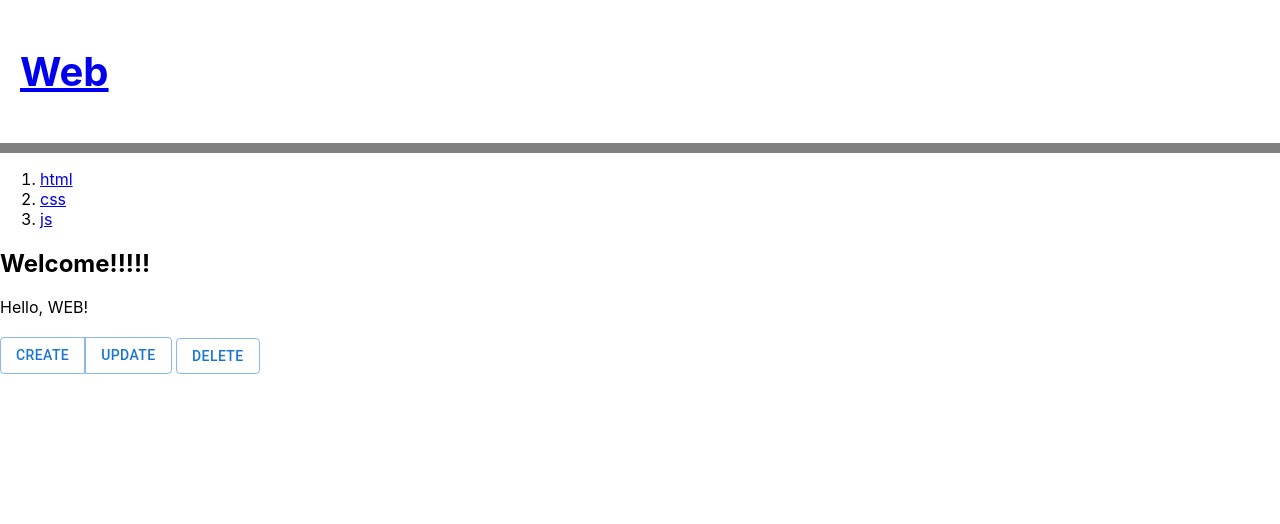
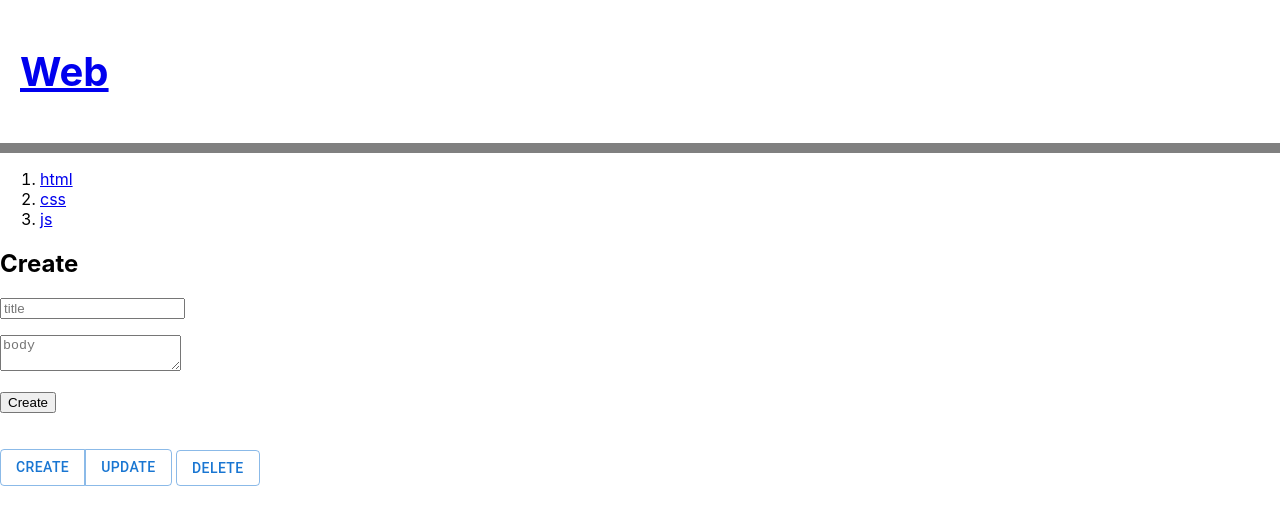
Before and after one commit to zinseo964/react-app, a React (Create React App) app: page / in a window 1280 px wide. Both pictures are taken after a click on the button "CREATE". Shown: the top 524 px of the page. Built offline with nearby package versions, Linux system fonts and the light colour scheme.

Commit message:
[make] 0613 class ; make create/delete constructor

```diff
--- a/package.json
+++ b/package.json
@@ -13,6 +13,7 @@
     "react": "^18.1.0",
     "react-dom": "^18.1.0",
     "react-scripts": "5.0.1",
+    "styled-components": "^5.3.5",
     "web-vitals": "^2.1.4"
   },
   "scripts": {
--- a/src/App.js
+++ b/src/App.js
@@ -37,12 +37,29 @@
 
 function App() {
   const [mode, setMode] = useState('WELCOME'); //useState 값은 기본값
-
-  const topics = [
+  const [nextId, setNextId] = useState(4);
+  const [topics, setTopics] = useState([
     {id :1, title: 'html', body: 'html is ...'},
     {id :2, title: 'css', body: 'css is ...'},
     {id :3, title: 'js', body: 'js is ...'}
-  ];
+  ]);
+
+  const Create = (props) => {
+    return <article>
+    <h2>Create</h2>
+    <form onSubmit={(e)=> {
+      e.preventDefault();
+      const title = e.target.title.value;
+      const body = e.target.body.value;
+      props.onCreate(title, body);
+    }}>
+      <p><input type='text' name = 'title' placeholder='title'></input></p>
+      <p><textarea type='text' name = 'body' placeholder='body'></textarea></p>
+      <p><input type='submit' value='Create'></input></p>
+    </form>
+  </article>
+  }
+
   const [id, setId] = useState(null);
   let content = null;
   if (mode === 'WELCOME'){
@@ -57,7 +74,20 @@
     })[0];
     console.log(topic);
     content = <Article title={topic.title} body={topic.body}></Article>
+  } else if (mode === 'CREATE') {
+      content = <Create onCreate={(title, body) => {
+        const newTopic = {id: nextId, title: title, body: body};
+        // topics.push(newTopic);
+        // setTopics(topics);
+        const newTopics = [...topics];
+        newTopics.push(newTopic);
+        setTopics(newTopics);
+        setId(nextId);
+        setMode('READ');
+        setNextId(nextId+1);
+      }}/>
   }
+
   return (
   <div>
       <Header onSelect={()=> {
@@ -75,11 +105,21 @@
       <br></br>
       <ButtonGroup variant="text" aria-label="text button group">
         <Button variant="outlined" onClick={()=> {
-          alert('create!');
+          setMode('CREATE');
         }}>Create</Button>
         <Button variant="outlined">Update</Button>
       </ButtonGroup>&nbsp;
-      <Button variant="outlined">Delete</Button>
+      <Button variant="outlined" onClick={()=> {
+        const newTopics = topics.filter((e)=> {
+          if(e.id === id) {
+            return false;
+          } else {
+            return true;
+          }
+        });
+        setTopics(newTopics);
+        setMode('WELCOME');
+      }}>Delete</Button>
       <br></br>
   </div>
   );
```
Also changed, not shown: 1 other file (tests, documents, lock files or other folders).
